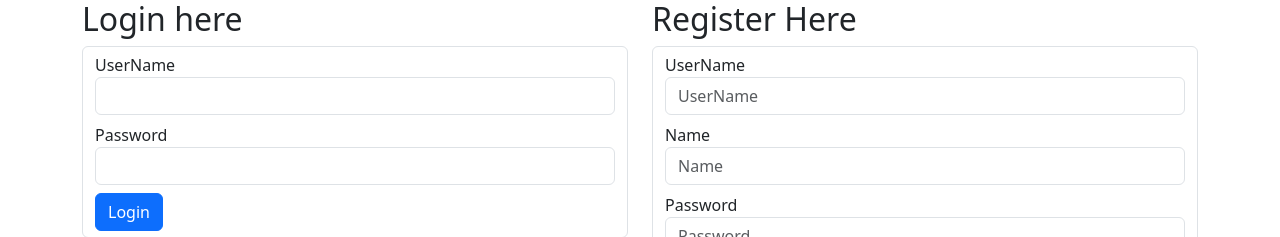
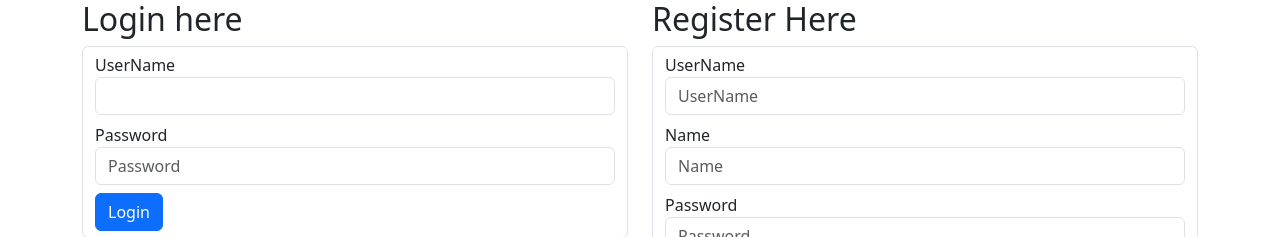
Before and after one commit to Aakash775/fontendlatest, a React (Create React App) app: page / in a window 1280 px wide. Shown: the top 237 px of the page. Built offline with nearby package versions, Linux system fonts and the light colour scheme.

Commit message:
login update

```diff
--- a/src/Login.js
+++ b/src/Login.js
@@ -1,17 +1,44 @@
-import React from "react";
+import React, {useState} from "react";
 import axios from "axios";
 import 'bootstrap/dist/css/bootstrap.min.css';
 const Login = () => {
+  const [username, setUsername] = useState('');
+  const [password, setPassword] = useState('');
+  const handleLogin = async (e) =>
+  {
+    e.preventDefault();
+    try{
+      const res = await axios.post('http://localhost:3000/user/login', {username, password});
+      localStorage.setItem('token',res.data.token);
+      window.location = '/dashboard';
+    }catch (error){
+      alert (error.response.data.message);
+    }
+  };
     return(
          <>
-           <form className="form-control">
+           <form className="form-control" onSubmit={handleLogin}>
             <div className="mb-2">
                 <label>UserName</label>
-             <input type="text" className="form-control" required />
+             <input
+             type="text"
+              className="form-control"
+              required
+              value={username}
+              onChange={(e) => setUsername(e.target.value)}
+              />
             </div>
              <div className="mb-2">
                <label>Password</label>
-               <input type="password" className="form-control" required />
+               <input
+               type="password"
+               className="form-control"
+               required
+               placeholder="Password"
+               value={password}
+               onChange={(e) => setPassword(e.target.value)}
+
+               />
              </div>
 
 
```
